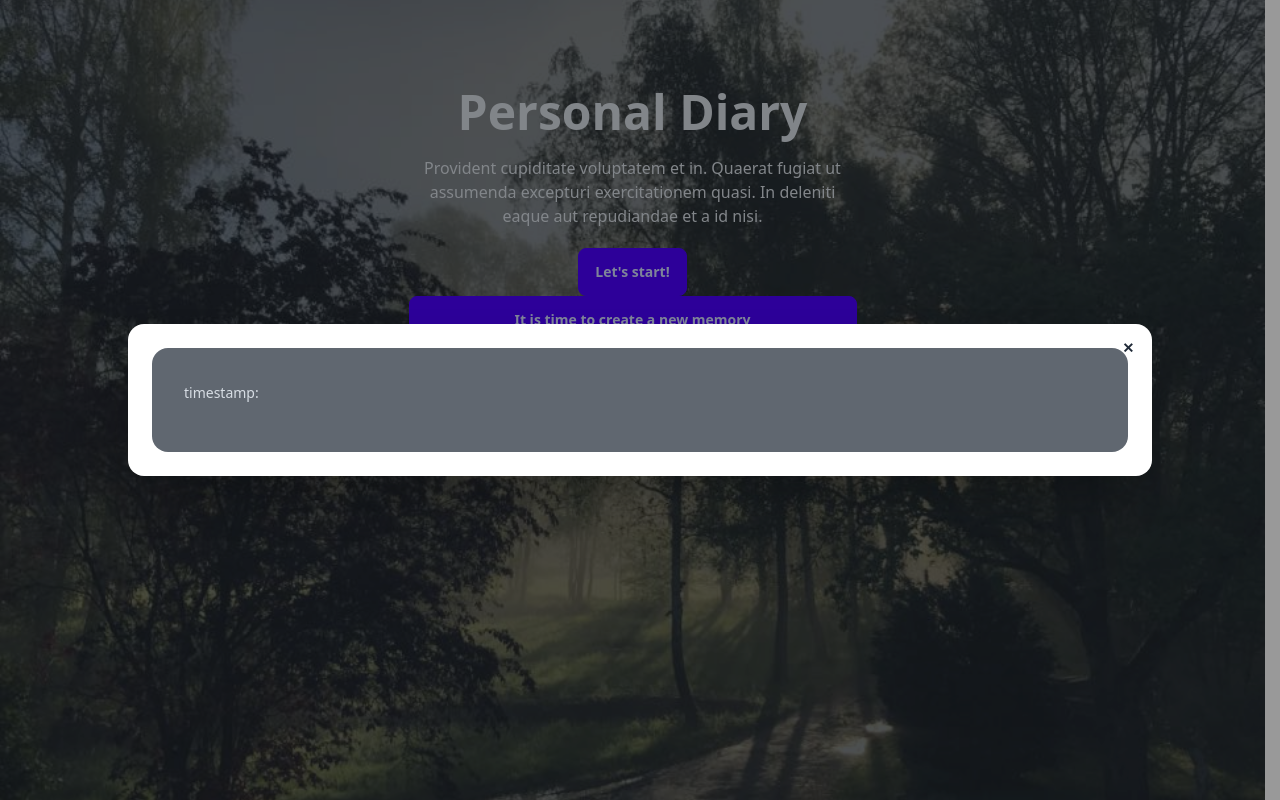
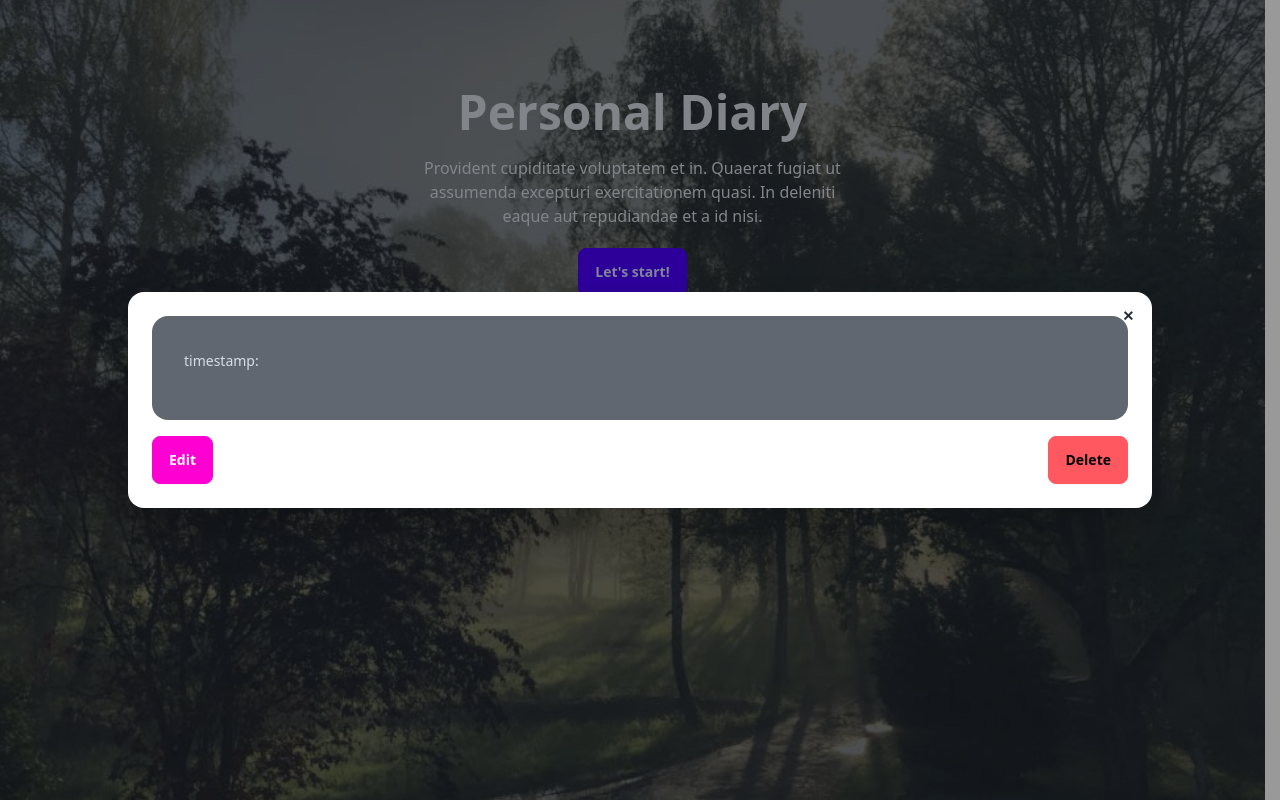
Before and after one commit to nesrindtanyeri/personal-diary, a React (Vite) app: page / in a window 1280 px wide. Both pictures are taken after a click on the button "Let's start!". Shown: the top 800 px of the page. Built offline with nearby package versions, Linux system fonts and the light colour scheme.

Commit message:
added buttons in cards

```diff
--- a/src/App.jsx
+++ b/src/App.jsx
@@ -27,8 +27,20 @@ function App() {
   useEffect(() => {
     const theme = StorageHandler.getTheme();
     document.documentElement.dataset.theme = theme;
-    document.body.classList.remove('hidden')
+    document.body.classList.remove('hidden');
   }, []);
+
+  // Handles editing the selected entry
+  const handleEdit = (item) => {
+    console.log("Editing item:", item);
+    // Add your edit logic here
+  };
+
+  // Handles deleting the selected entry
+  const handleDelete = (item) => {
+    console.log("Deleting item:", item);
+    // Add your delete logic here
+  };
 
   /**
    * shows / hides the modal content
@@ -36,6 +48,7 @@ function App() {
   const toggleModal = () => {
     document.getElementById("default-modal").showModal();
   };
+
   const openDairyEntryModal = () => {
     document.getElementById("DairyEntryModal").showModal();
   };
@@ -57,8 +70,10 @@ function App() {
 
       <AlertContainer alerts={alerts} />
 
-      <DiaryEntryModal />
-      <DefaultModal selectedItem={selectedItem} />
+      <DiaryEntryModal setAlerts={setAlerts} alerts={alerts} />
+
+      {/* Pass handleEdit and handleDelete to DefaultModal */}
+      <DefaultModal selectedItem={selectedItem} handleEdit={handleEdit} handleDelete={handleDelete} />
     </>
   );
 }
--- a/src/components/Card.jsx
+++ b/src/components/Card.jsx
@@ -1,14 +1,25 @@
-import { useEffect, useState } from "react";
+import { useState } from "react";
 
 const Card = ({ entry, setSelectedItem }) => {
-  // const [entry, setEntry] = useState(null);
-
-  // useEffect(() => {
-  //   setMyEntry(entry);
-  // }, []);
+  const [isViewing, setIsViewing] = useState(false); // Track view state
 
   const setModalContent = () => {
-    setSelectedItem({...entry});
+    setSelectedItem({ ...entry });
+    setIsViewing(true); // When viewing, set to true
+  };
+
+  const closeView = () => {
+    setIsViewing(false); // Close view mode
+  };
+
+  const handleEdit = () => {
+    // Handle the edit logic
+    console.log("Editing entry:", entry);
+  };
+
+  const handleDelete = () => {
+    // Handle the delete logic
+    console.log("Deleting entry:", entry);
   };
 
   const imgPath = entry.image || "https://placehold.co/800x600?text=no%20image";
@@ -23,12 +34,12 @@ const Card = ({ entry, setSelectedItem }) => {
       <h2 className="card-title">{entry.title}</h2>
       <div className="card-actions justify-end">
         <button className="btn btn-primary" onClick={() => setModalContent()}>
-            View
+          {isViewing ? "View" : "View"}
         </button>
       </div>
     </div>
   </div>
 );
-};
+}
 
 export default Card;
--- a/src/components/DefaultModal.jsx
+++ b/src/components/DefaultModal.jsx
@@ -1,29 +1,46 @@
-const DefaultModal = ({ selectedItem }) => {
+const DefaultModal = ({ selectedItem, handleEdit, handleDelete }) => {
   return (
     <dialog id="default-modal" className="modal">
-      <div className="modal-box w-11/12 max-w-5xl">
+      <div className="modal-box w-11/12 max-w-5xl relative">
         <div className="card image-full max-h-96">
-          {selectedItem.image &&
-          <figure>
-            <img src={selectedItem.image} alt={selectedItem.title} className="w-full object-cover" />
-          </figure>
-          }
+          {selectedItem.image && (
+            <figure>
+              <img src={selectedItem.image} alt={selectedItem.title} className="w-full object-cover" />
+            </figure>
+          )}
           <div className="card-body">
-            <p>{selectedItem.date} <span className="text-sm">timestamp: {selectedItem.timestamp}</span></p>
+            <p>
+              {selectedItem.date}{" "}
+              <span className="text-sm">timestamp: {selectedItem.timestamp}</span>
+            </p>
             <h2 className="card-title">{selectedItem.title}</h2>
             <p>{selectedItem.content}</p>
-            {/* <div className="card-actions justify-end">
-              <button className="btn btn-primary">Watch</button>
-            </div> */}
           </div>
         </div>
-        <form method="dialog">
-          {/* if there is a button in form, it will close the modal */}
-          <button className="btn btn-sm btn-circle btn-ghost absolute right-2 top-2">
-            ✕
+
+        {/* Edit and Delete buttons */}
+        <div className="flex justify-between mt-4">
+          <button
+            className="btn btn-secondary"
+            onClick={() => handleEdit(selectedItem)}
+          >
+            Edit
           </button>
-        </form>
+          <button
+            className="btn btn-error"
+            onClick={() => handleDelete(selectedItem)}
+          >
+            Delete
+          </button>
+        </div>
 
+        {/* Close button */}
+        <button
+          className="btn btn-sm btn-circle btn-ghost absolute right-2 top-2"
+          onClick={() => document.getElementById("default-modal").close()} // Close modal on click
+        >
+          ✕
+        </button>
       </div>
     </dialog>
   );
```
Lines whose indentation alone changed are shown as unchanged.
